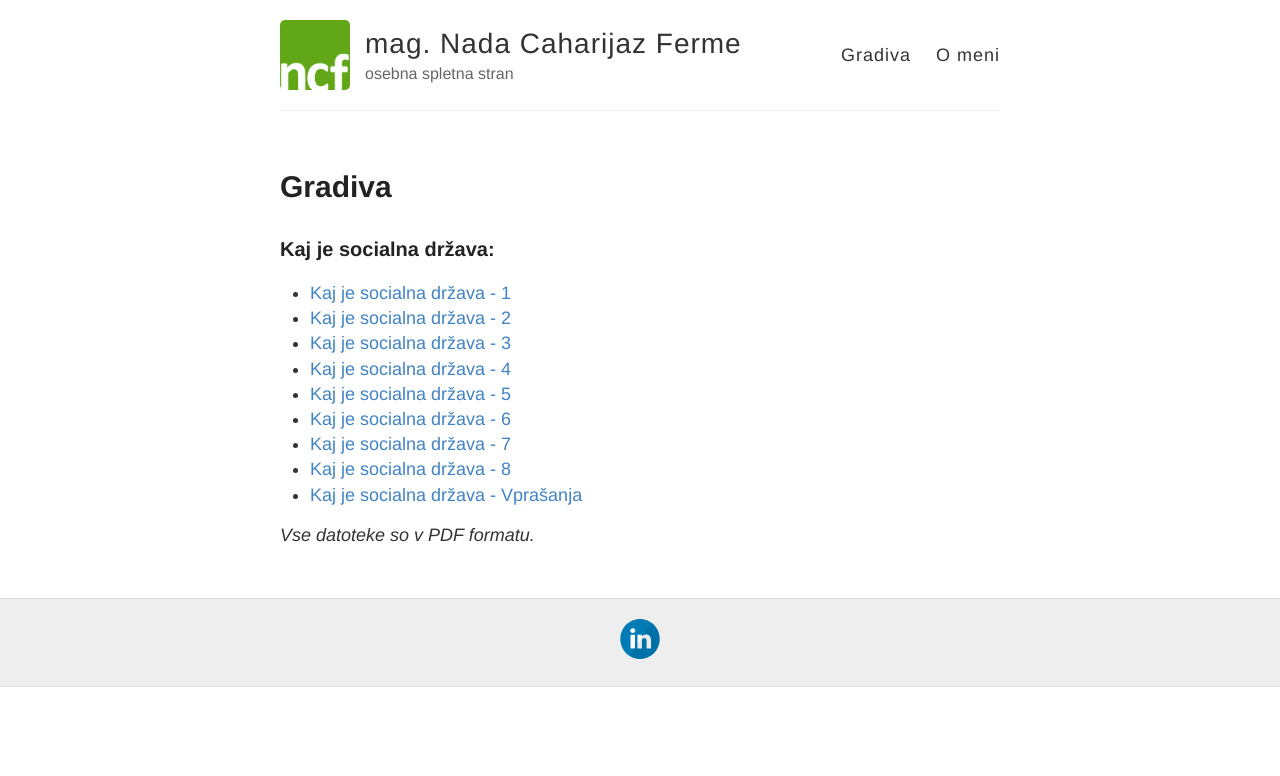
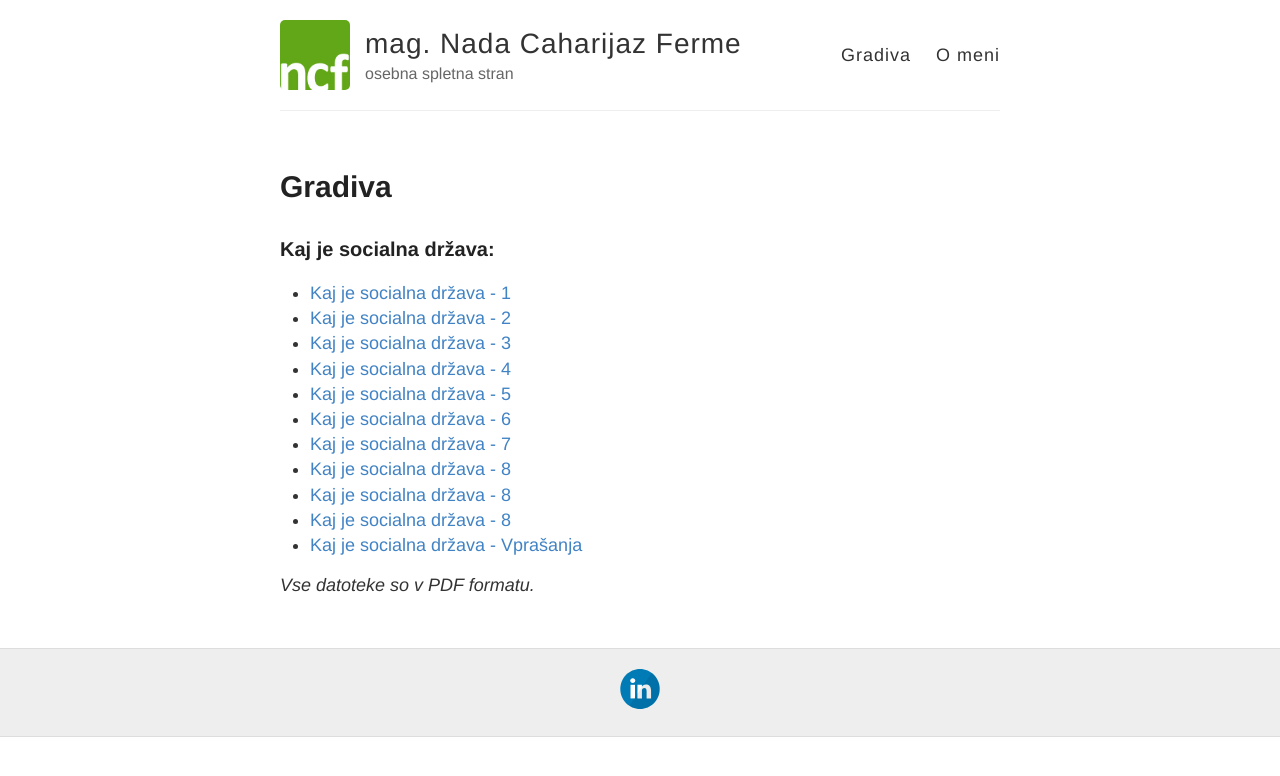
Before and after one commit to th0r88/nadafermesi, a Jekyll site: the page built from gradiva.md, in a window 1280 px wide. Shown: the top 776 px of the page. Built offline with Jekyll 4.4.1, drawn with Linux system fonts in a browser that asks for light colours.

Commit message:
Update gradiva.md

```diff
--- a/gradiva.md
+++ b/gradiva.md
@@ -14,6 +14,8 @@ permalink: /gradiva/
 - [Kaj je socialna država - 6](/uploads/Kaj_je_socialna_drzava_06.pdf)
 - [Kaj je socialna država - 7](/uploads/Kaj_je_socialna_drzava_07.pdf)
 - [Kaj je socialna država - 8](/uploads/Kaj_je_socialna_drzava_08.pdf)
+- [Kaj je socialna država - 8](/uploads/Kaj_je_socialna_drzava_09.pdf)
+- [Kaj je socialna država - 8](/uploads/Kaj_je_socialna_drzava_10.pdf)
 - [Kaj je socialna država - Vprašanja](/uploads/Kaj_je_socialna_drzava_vprasanja.pdf)
 
 _Vse datoteke so v PDF formatu._
```
